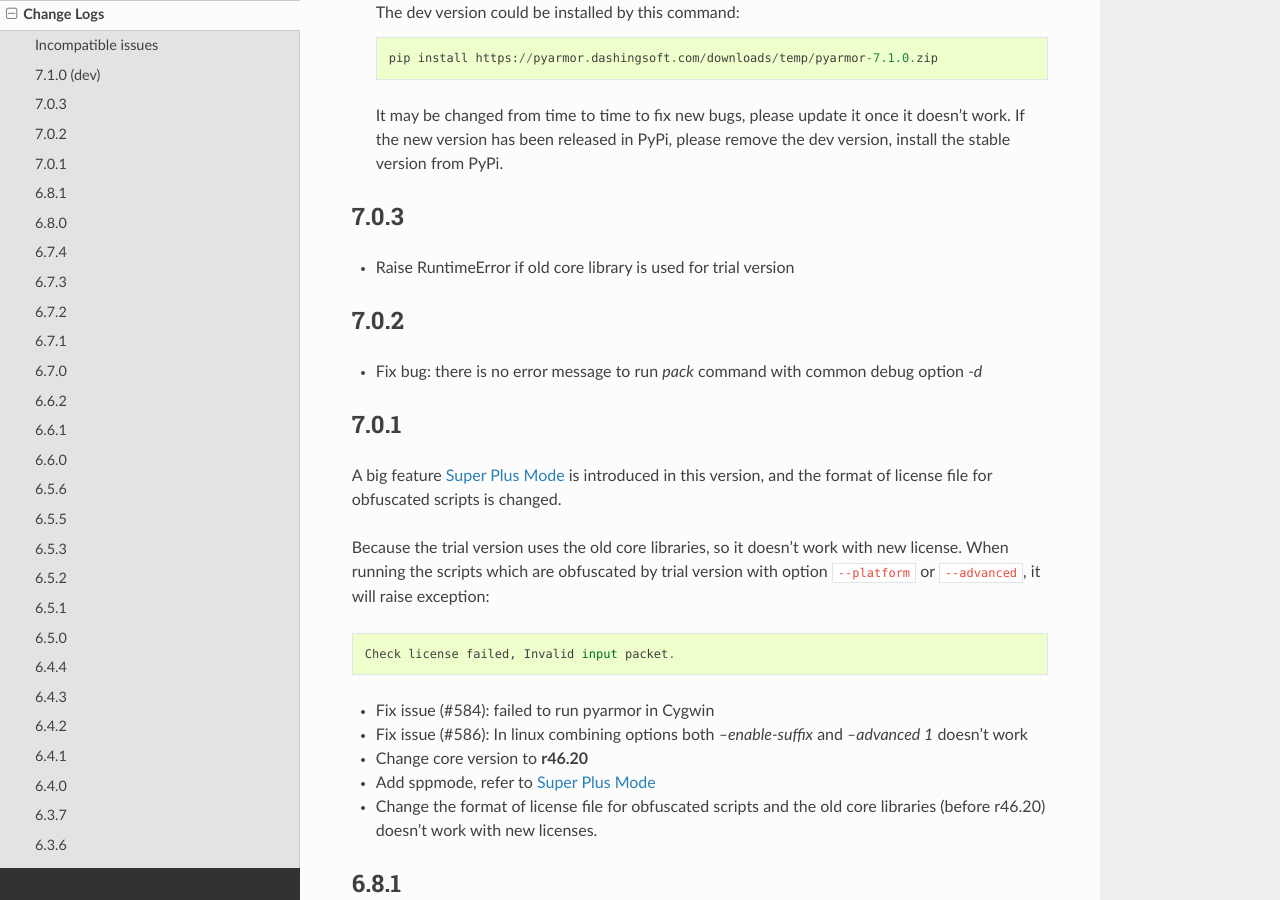
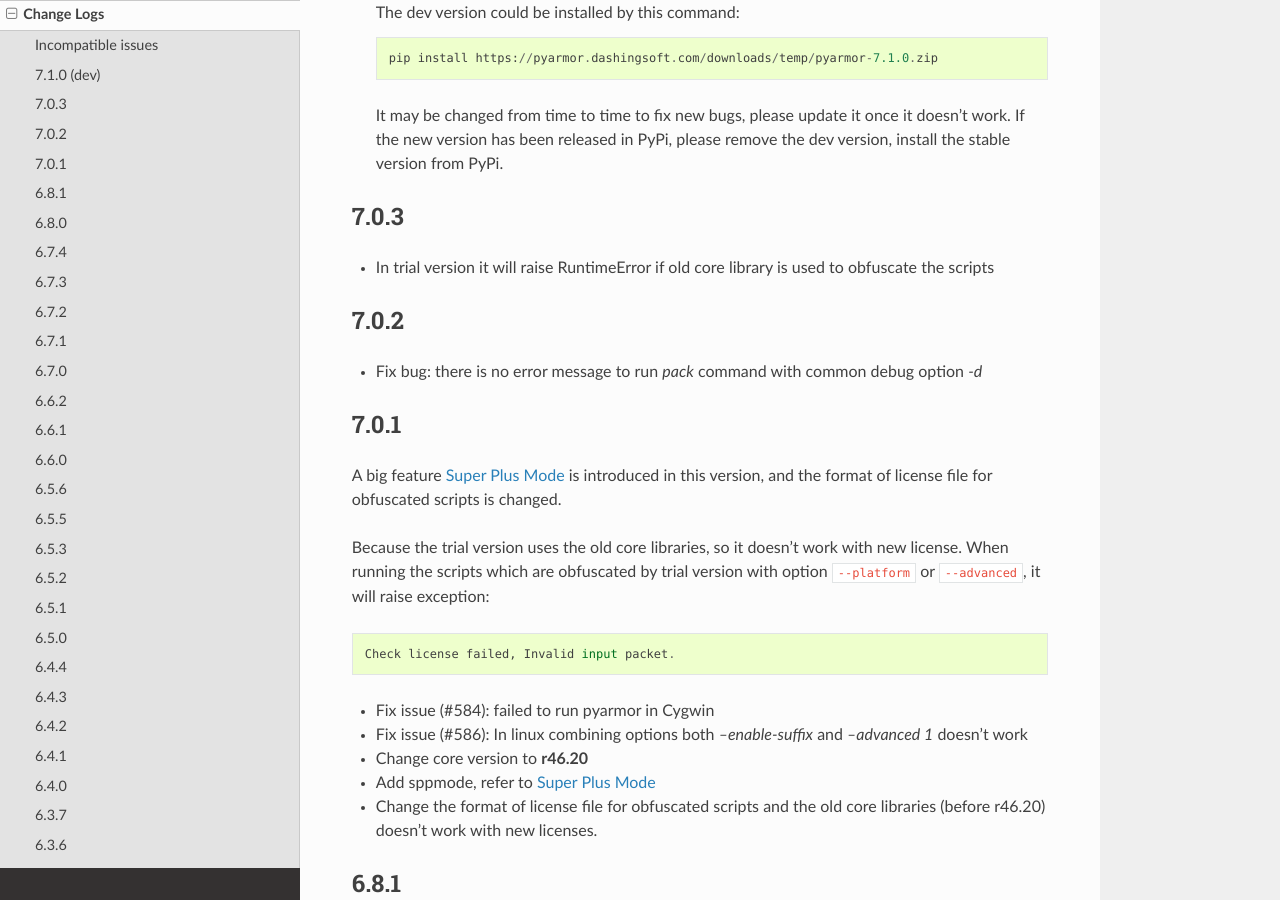
Before and after one commit to dashingsoft/pyarmor, a Sphinx documentation site: the page built from docs/change-logs.rst, in a window 1280 px wide and 900 px high, scrolled down 921 px. Built offline with Sphinx 7.4.7 and the Read the Docs theme 2.0.0, drawn with Linux system fonts in a browser that asks for light colours.

Commit message:
Refine change log

```diff
--- a/docs/change-logs.rst
+++ b/docs/change-logs.rst
@@ -49,7 +49,8 @@
 
 7.0.3
 -----
-* Raise RuntimeError if old core library is used for trial version
+* In trial version it will raise RuntimeError if old core library is used to
+  obfuscate the scripts
 
 7.0.2
 -----
```
